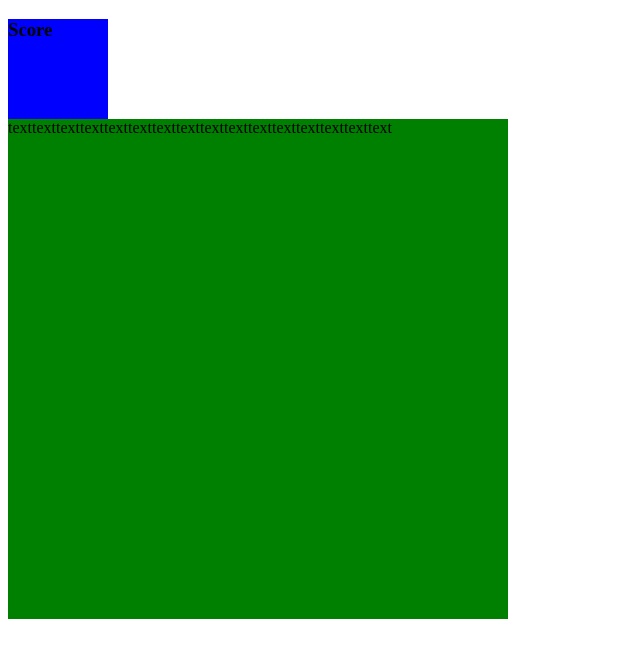
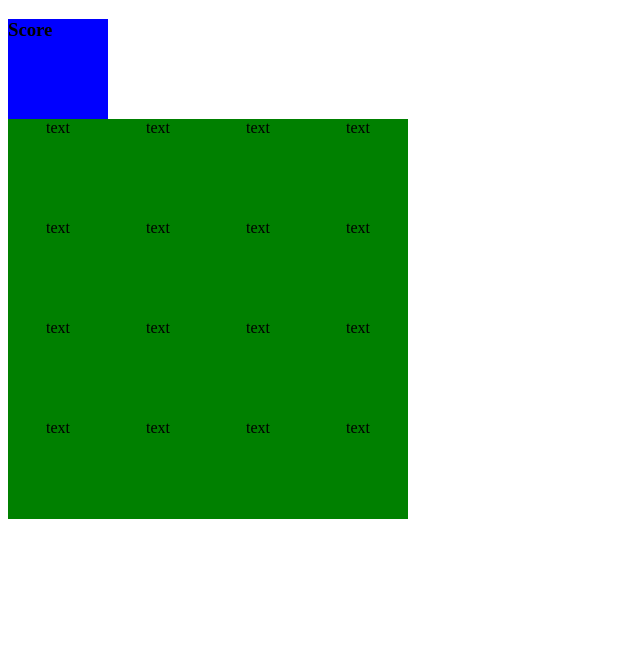
Before and after one commit to daejah-atkinson/2048-Browser-Game, a plain HTML site: page index.html in a window 1280 px wide. Shown: the part 61-718 px from the top of the page, without its empty margins (0-640 px from the left). Drawn offline with Linux system fonts and the light colour scheme.

Commit message:
Added styling to divs

```diff
--- a/main.css
+++ b/main.css
@@ -6,8 +6,14 @@
 
 #gameboard {
     background-color: green;
-    width: 500px;
-    height: 500px;
+    width: 400px;
+    height: 400px;
     display: flex;
     flex-wrap: wrap;
 }
+
+#gameboard > div {
+    width: 100px;
+    height: 100px;
+    text-align: center;
+}
```
